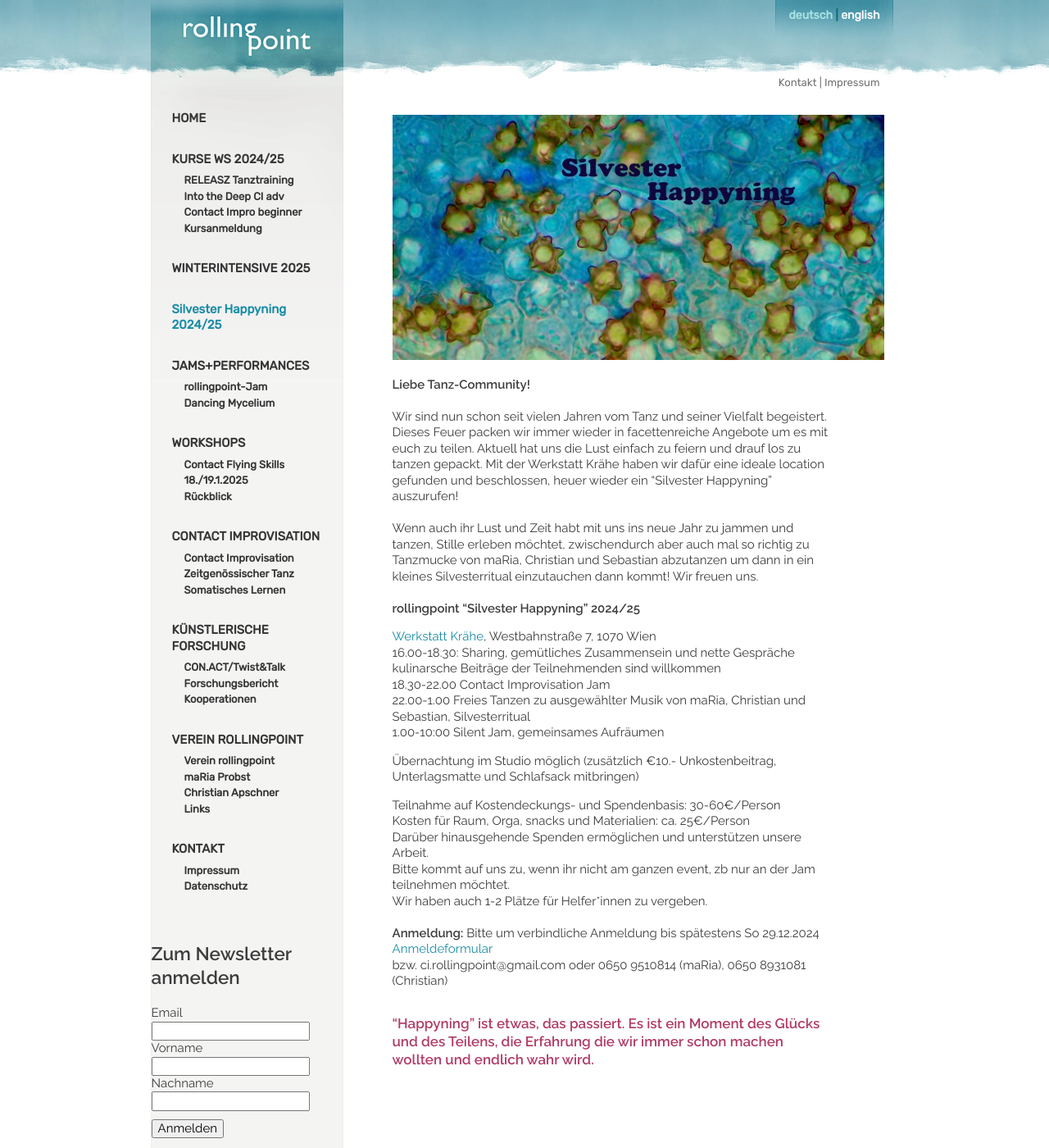
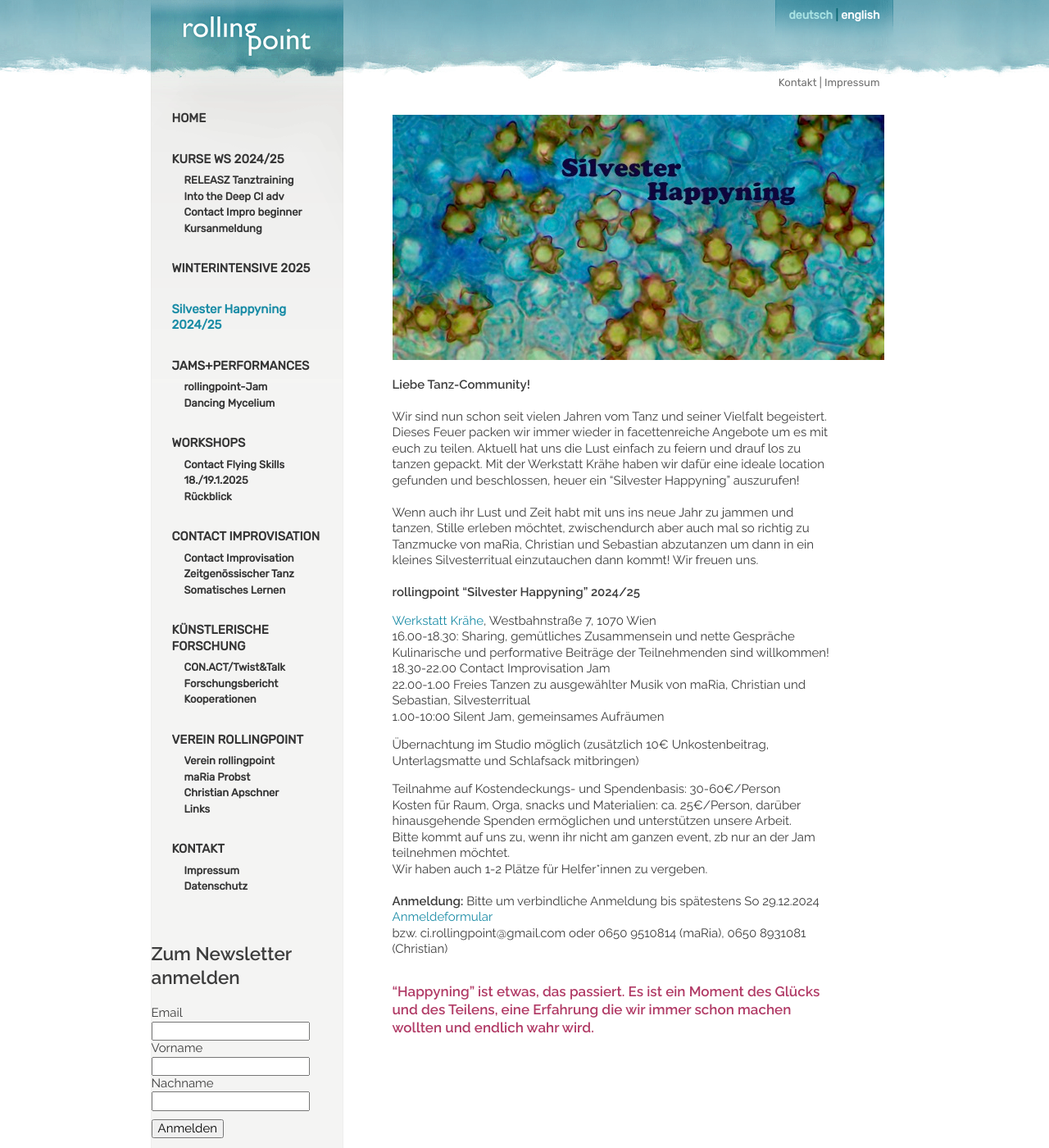
Before and after one commit to manulari/rollingpointat, a Jekyll site: the page built from _pages_de/silvester.md, in a window 1280 px wide and 1400 px high. Shown: the whole window at 82% size. Built offline with Jekyll 4.4.1, drawn with Linux system fonts in a browser that asks for light colours; comment, search, counter and statistics services are not loaded.

Commit message:
Update page (de) “silvester”

```diff
--- a/_pages_de/silvester.md
+++ b/_pages_de/silvester.md
@@ -7,7 +7,7 @@ language: de
 
 **Liebe Tanz-Community!**\
 \
-Wir sind nun schon seit vielen Jahren vom Tanz und seiner Vielfalt begeistert. Dieses Feuer packen wir immer wieder in facettenreiche Angebote um es mit euch zu teilen. Aktuell hat uns die Lust einfach zu feiern und drauf los zu tanzen gepackt. Mit der Werkstatt Krähe haben wir dafür eine ideale location gefunden und beschlossen, heuer wieder ein "Silvester Happyning" auszurufen!\
+Wir sind nun schon seit vielen Jahren vom Tanz und seiner Vielfalt begeistert. Dieses Feuer packen wir immer wieder in facettenreiche Angebote um es mit euch zu teilen. Aktuell hat uns die Lust einfach zu feiern und drauf los zu tanzen gepackt. Mit der Werkstatt Krähe haben wir dafür eine ideale location gefunden und beschlossen, heuer ein "Silvester Happyning" auszurufen!\
 \
 Wenn auch ihr Lust und Zeit habt mit uns ins neue Jahr zu jammen und tanzen, Stille erleben möchtet, zwischendurch aber auch mal so richtig zu Tanzmucke von maRia, Christian und Sebastian abzutanzen um dann in ein kleines Silvesterritual einzutauchen dann kommt! Wir freuen uns.\
 \
@@ -15,16 +15,15 @@ Wenn auch ihr Lust und Zeit habt mit uns ins neue Jahr zu jammen und tanzen, Sti
 
 [Werkstatt Krähe](http://www.werkstattkraehe.at/ort.html), Westbahnstraße 7, 1070 Wien\
 16.00-18.30: Sharing, gemütliches Zusammensein und nette Gespräche\
-kulinarsche Beiträge der Teilnehmenden sind willkommen\
+Kulinarische und performative Beiträge der Teilnehmenden sind willkommen!\
 18.30-22.00 Contact Improvisation Jam\
 22.00-1.00 Freies Tanzen zu ausgewählter Musik von maRia, Christian und Sebastian, Silvesterritual\
 1.00-10:00 Silent Jam, gemeinsames Aufräumen
 
-Übernachtung im Studio möglich (zusätzlich €10.- Unkostenbeitrag, Unterlagsmatte und Schlafsack mitbringen)
+Übernachtung im Studio möglich (zusätzlich 10€ Unkostenbeitrag, Unterlagsmatte und Schlafsack mitbringen)
 
 Teilnahme auf Kostendeckungs- und Spendenbasis: 30-60€/Person\
-Kosten für Raum, Orga, snacks und Materialien: ca. 25€/Person\
-Darüber hinausgehende Spenden ermöglichen und unterstützen unsere Arbeit.\
+Kosten für Raum, Orga, snacks und Materialien: ca. 25€/Person, darüber hinausgehende Spenden ermöglichen und unterstützen unsere Arbeit.\
 Bitte kommt auf uns zu, wenn ihr nicht am ganzen event, zb nur an der Jam teilnehmen möchtet.\
 Wir haben auch 1-2 Plätze für Helfer*innen zu vergeben.\
 \
@@ -32,4 +31,4 @@ Wir haben auch 1-2 Plätze für Helfer*innen zu vergeben.\
 [Anmeldeformular](https://forms.gle/D5bwoQwoeueLpRCw7)\
 bzw. ci.rollingpoint@gmail.com oder 0650 9510814 (maRia), 0650 8931081 (Christian)
 
-#### "Happyning" ist etwas, das passiert. Es ist ein Moment des Glücks und des Teilens, die Erfahrung die wir immer schon machen wollten und endlich wahr wird.
+#### "Happyning" ist etwas, das passiert. Es ist ein Moment des Glücks und des Teilens, eine Erfahrung die wir immer schon machen wollten und endlich wahr wird.
```
